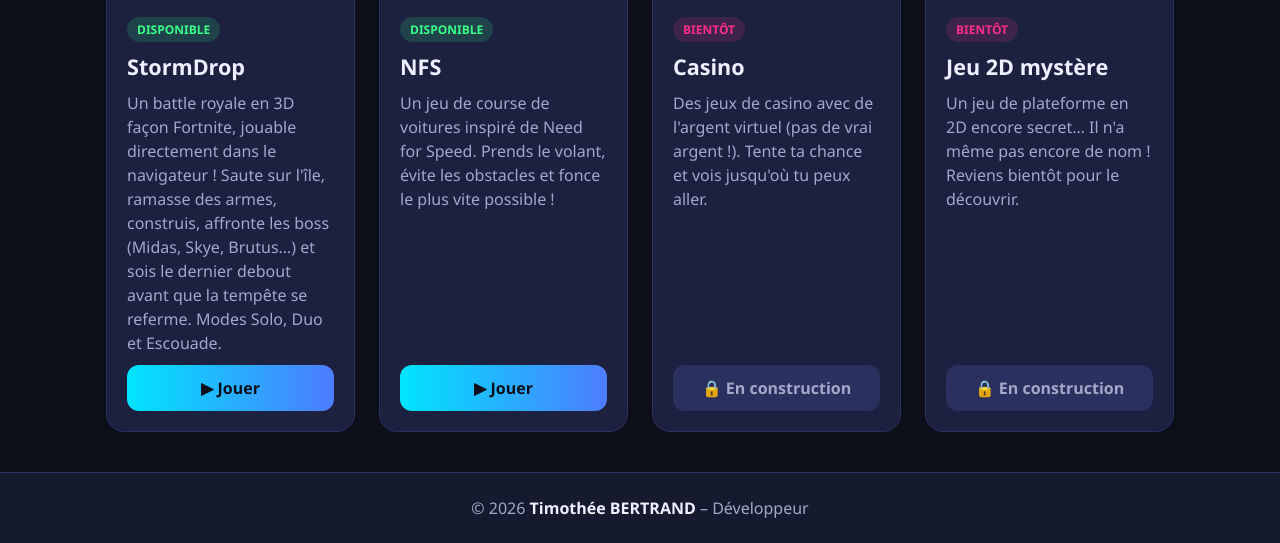
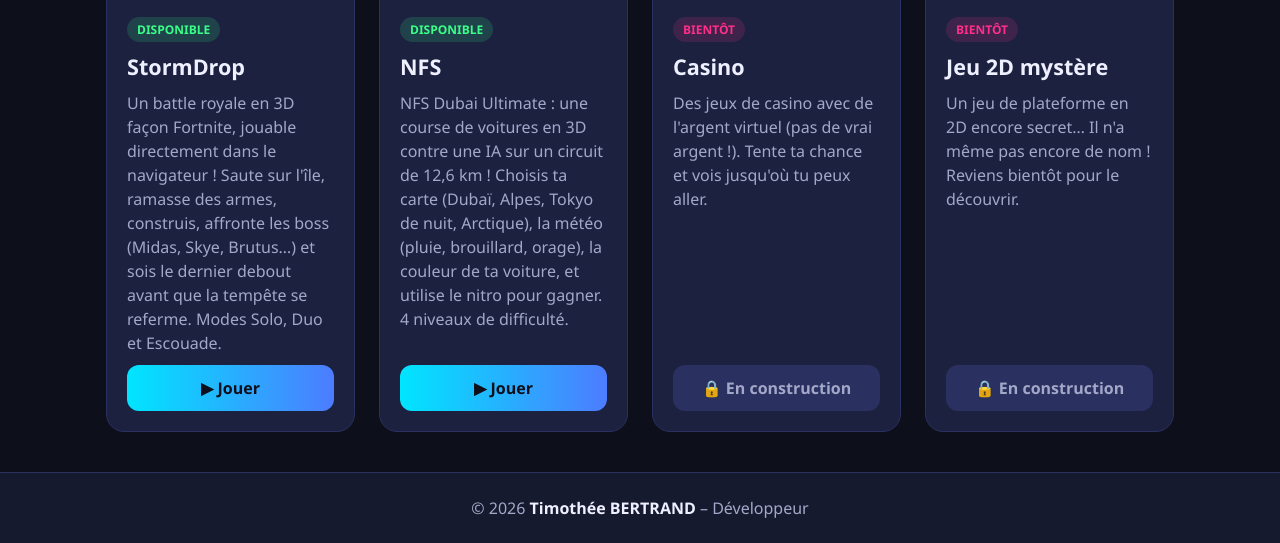
Before and after one commit to Timothee911/Tim-dev, a plain HTML site: page index.html in a window 1280 px wide. Shown: the part 463-1006 px from the top of the page. Drawn offline with Linux system fonts and the light colour scheme.

Commit message:
Description réelle du jeu NFS
Co-Authored-By: Claude Sonnet 5.5 <noreply@anthropic.com>
Claude-Session: https://claude.ai/code/session_01Grt3MVBdxdPXStWS5uGnmP

```diff
--- a/index.html
+++ b/index.html
@@ -165,7 +165,7 @@
           <h2>🏆 Mes projets</h2>
           <ul>
             <li>🌩️ <strong>StormDrop</strong> – un battle royale en 3D (Three.js) jouable dans le navigateur et installable sur téléphone</li>
-            <li>🏎️ <strong>NFS</strong> – un jeu de course de voitures</li>
+            <li>🏎️ <strong>NFS Dubai Ultimate</strong> – un jeu de course 3D avec plusieurs cartes, de la météo et une IA</li>
             <li>🎰 <strong>Casino</strong> – en cours de création</li>
             <li>👾 <strong>Jeu 2D mystère</strong> – en cours de création</li>
           </ul>
@@ -209,7 +209,7 @@
       {
         nom: "NFS", emoji: "🏎️", couleur: "linear-gradient(135deg,#ff512f,#dd2476)",
         lien: "NFS", dispo: true,
-        texte: "Un jeu de course de voitures inspiré de Need for Speed. Prends le volant, évite les obstacles et fonce le plus vite possible !"
+        texte: "NFS Dubai Ultimate : une course de voitures en 3D contre une IA sur un circuit de 12,6 km ! Choisis ta carte (Dubaï, Alpes, Tokyo de nuit, Arctique), la météo (pluie, brouillard, orage), la couleur de ta voiture, et utilise le nitro pour gagner. 4 niveaux de difficulté."
       },
       {
         nom: "Casino", emoji: "🎰", couleur: "linear-gradient(135deg,#11998e,#38ef7d)",
```
